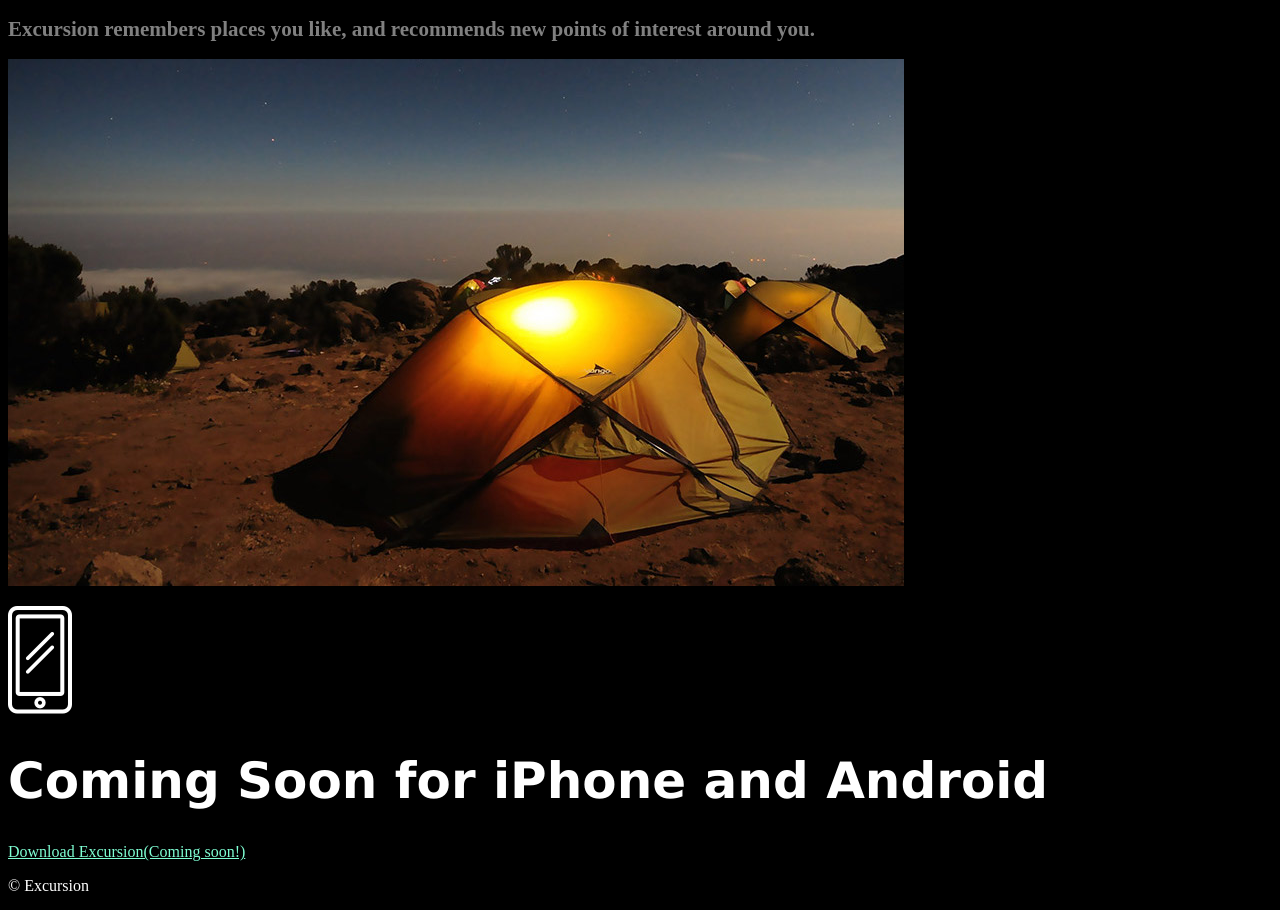
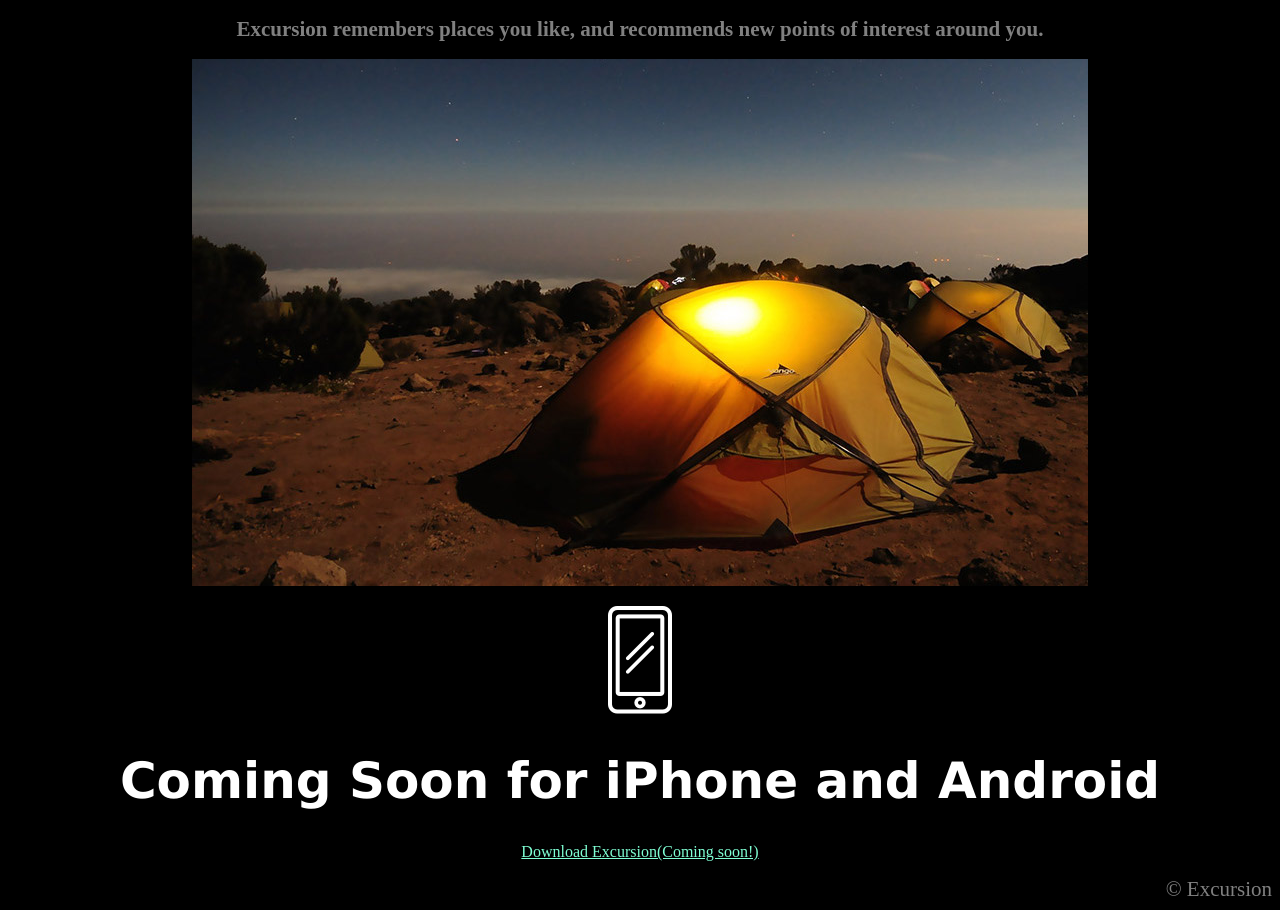
Before and after one commit to ragont/excursion, a plain HTML site: page index.html in a window 1280 px wide. Shown: the part 479-1389 px from the top of the page. Drawn offline with Linux system fonts and the light colour scheme.

Commit message:
Add divs and complete css

```diff
--- a/index.html
+++ b/index.html
@@ -2,11 +2,12 @@
 <html>
   <head>
     <meta charset="utf-8">
-
     <title>Excursion</title>
     <link href="./resources/css/style.css" type="text/css" rel="stylesheet">
   </head>
+
   <body>
+  <div>
     <h1>Discover hidden places in the world around you</h1>
     <p>
       <a class = "down" href="#">Download Excursion&#40;Coming soon!&#41;</a>
@@ -14,16 +15,23 @@
           <video autoplay muted loop>
         <source src="./resources/videos/excursion.mp4" type="video/mp4" alt="excursion video">
       </video>
+  </div>
+  <div>
       <h1>Your personal travel guide</h1>
     <h2>Excursion remembers places you like, and recommends new points of interest around you.</h2>
     <img src="./resources/images/camp.jpg" alt="camp photo">
     <p>
       <img src="./resources/images/phone.png" alt="phone image">
     </p>
+  </div>
+  <div>
     <h1>Coming Soon for iPhone and Android</h1>
     <p>
       <a class="down" href="#">Download Excursion&#40;Coming soon!&#41;</a>
     </p>
+  </div>
+  <div class="footer">
     <p2>© Excursion</p2>
+  </div>
   </body>
 </html>
--- a/resources/css/style.css
+++ b/resources/css/style.css
@@ -6,13 +6,17 @@ h1  {
 body  {
   background-color: black;
   color: white;
+  text-align: center;
 }
 
 .down {
   color: aquamarine;
   font-size: 16px;
 }
-h2 {
+h2, p2 {
   color:grey;
   font-size: 21px;
 }
+.footer {
+  text-align: right;
+}
```
